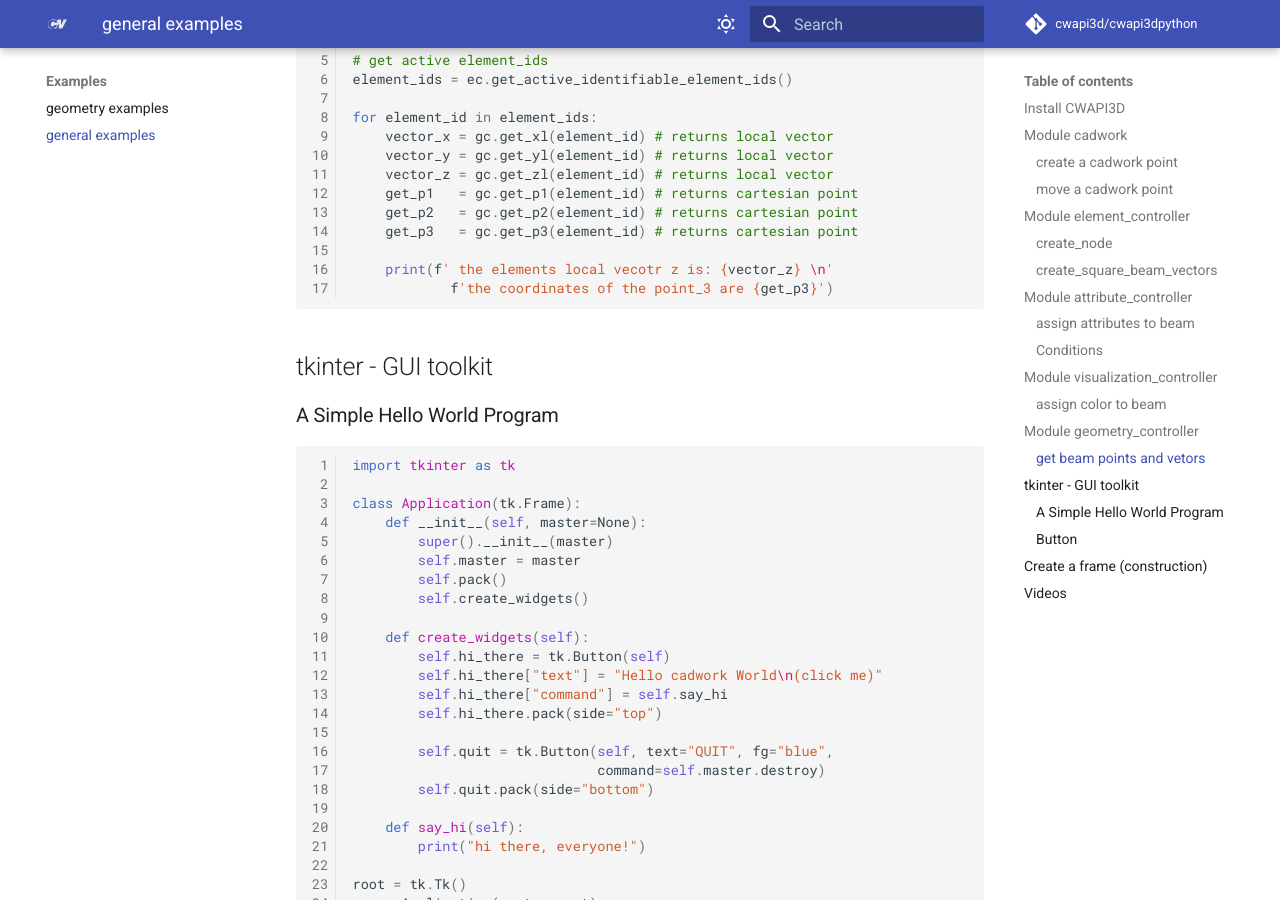
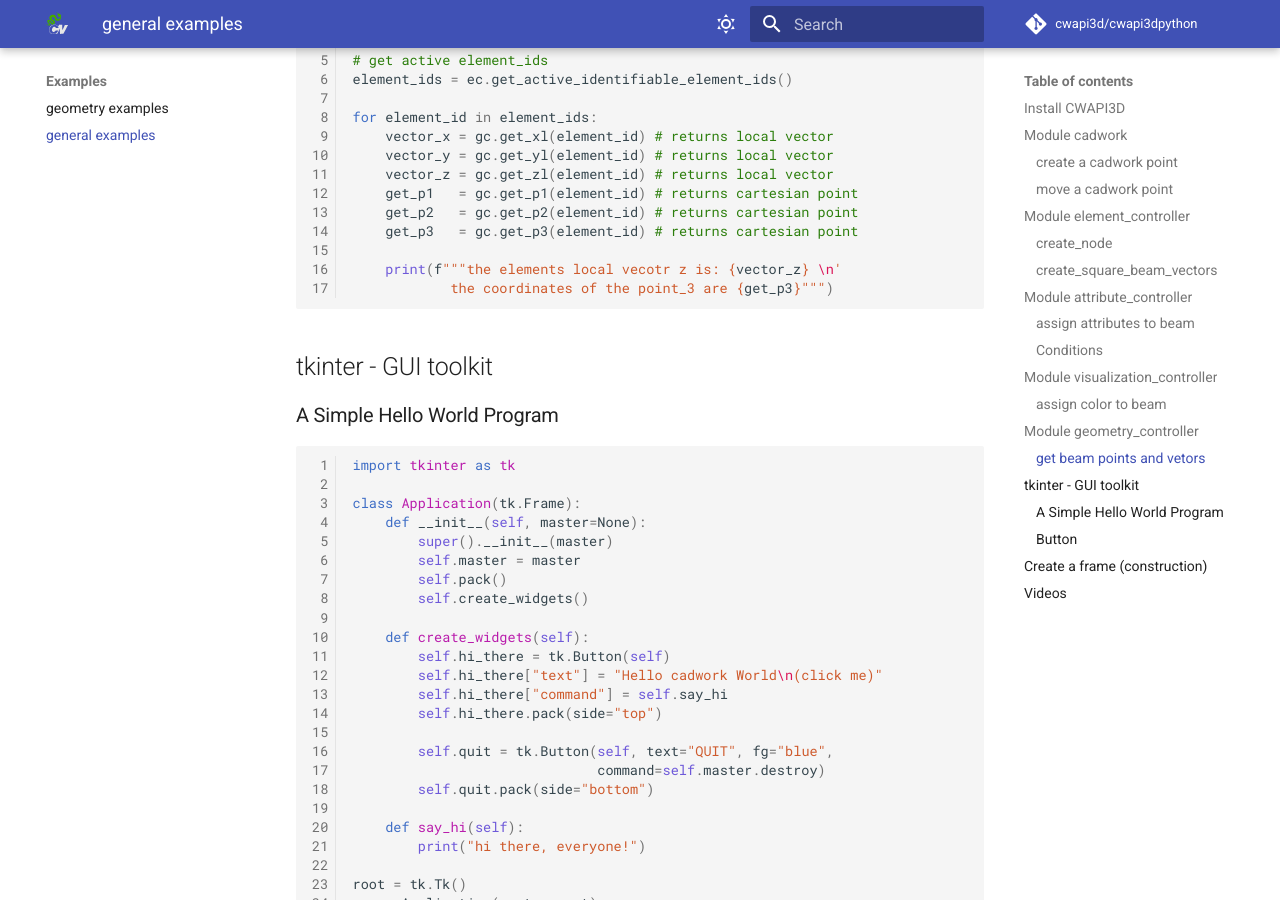
Before and after one commit to cwapi3d/cwapi3dpython, an MkDocs documentation site: the page built from docs/example.md, in a window 1280 px wide and 900 px high, scrolled down 3285 px. Built offline with MkDocs 1.6.1 and Material for MkDocs 9.7.7, drawn with Linux system fonts in a browser that asks for light colours; comment, search, counter and statistics services are not loaded.

````diff
--- a/docs/example.md
+++ b/docs/example.md
@@ -153,8 +153,8 @@ for element_id in element_ids:
     get_p2   = gc.get_p2(element_id) # returns cartesian point
     get_p3   = gc.get_p3(element_id) # returns cartesian point
 
-    print(f' the elements local vecotr z is: {vector_z} \n'
-            f'the coordinates of the point_3 are {get_p3}')
+    print(f"""the elements local vecotr z is: {vector_z} \n'
+            the coordinates of the point_3 are {get_p3}""")
 
 
 ```
````
Also changed, not shown: docs/geometry.md (+3 -1 lines), docs/cw_logo.svg, docs/img/move_pt.png (added).
